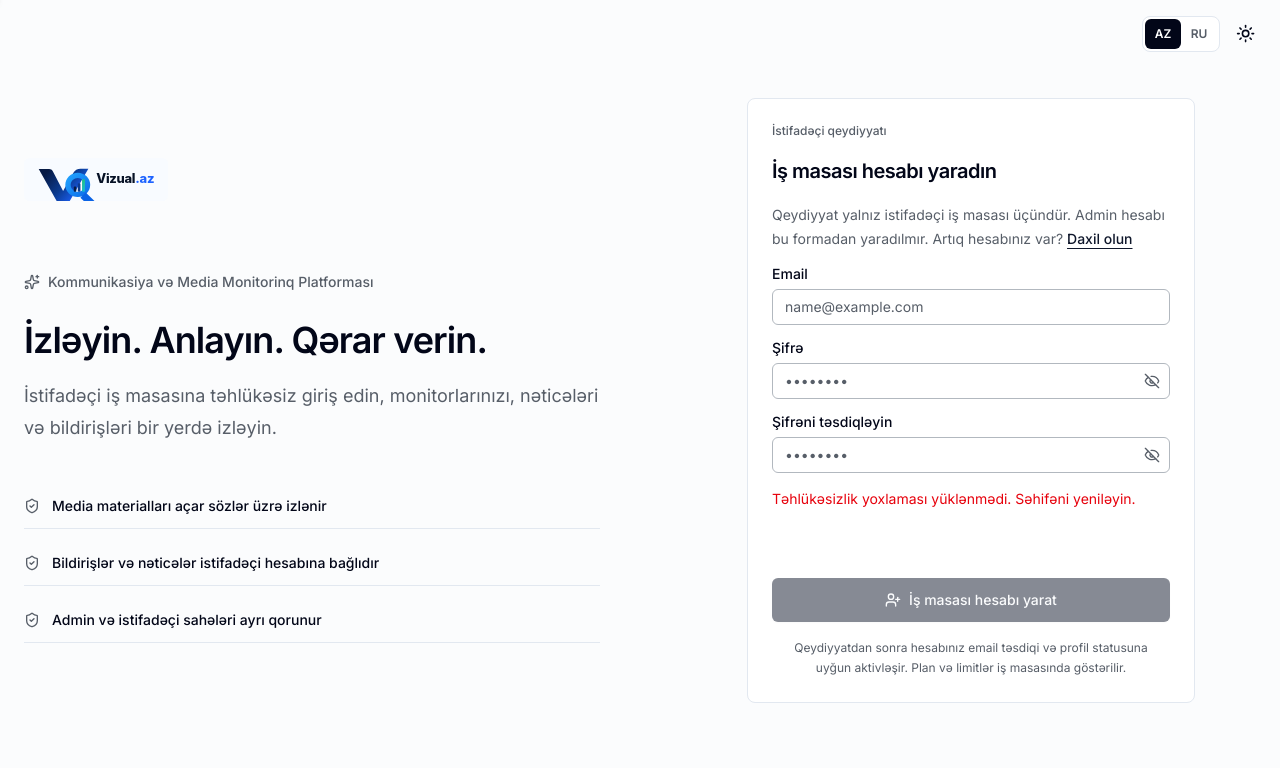
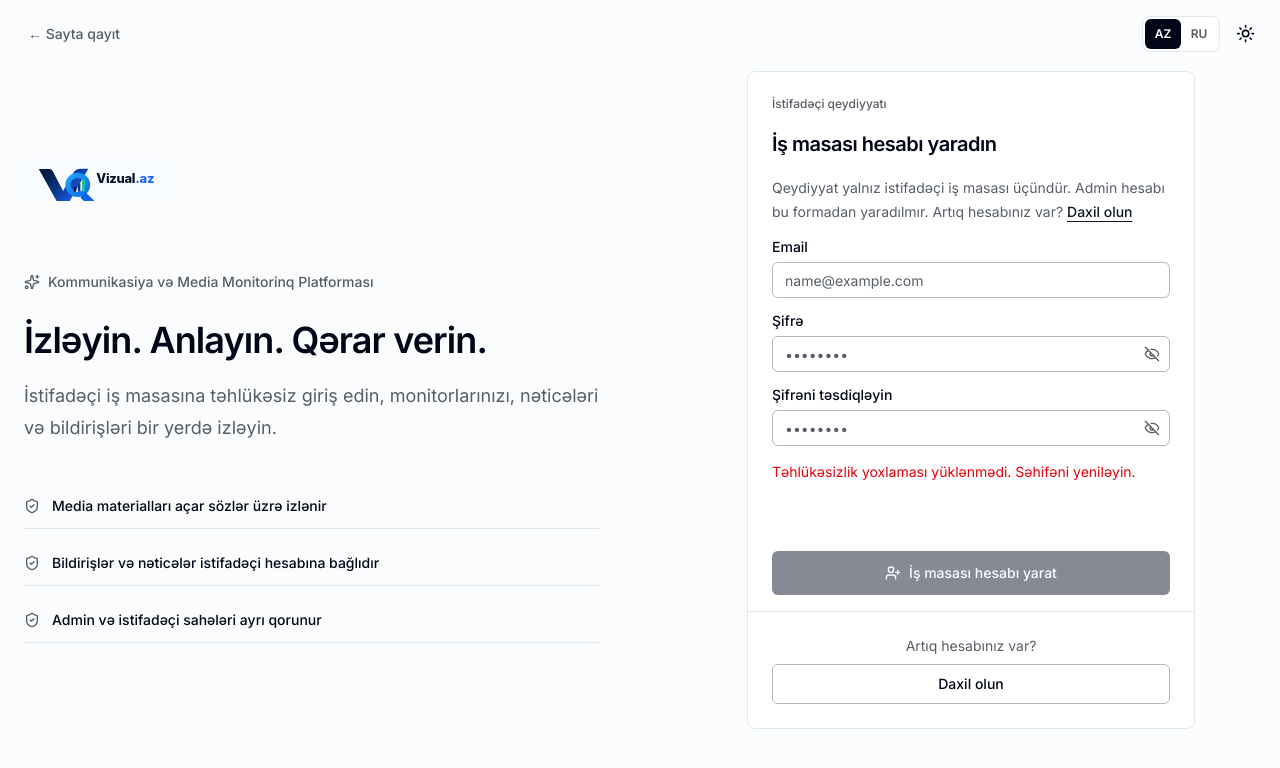
Before and after one commit to chingizseferli-sudo/vizual, a React (Vite) app in the folder apps/web/: page /sign-up in a window 1280 px wide. Shown: the top 768 px of the page. Built offline with nearby package versions, Linux system fonts and the light colour scheme; no server answers; the database is empty.

Commit message:
Auth pages: clear sign-up/sign-in buttons and a back-to-site link
Co-Authored-By: Claude Opus 5.5 <noreply@anthropic.com>
Claude-Session: https://claude.ai/code/session_012p5VBzbVMbrU8ew28Bw2cC

```diff
--- a/apps/web/src/features/auth/auth-layout.tsx
+++ b/apps/web/src/features/auth/auth-layout.tsx
@@ -15,6 +15,10 @@ export function AuthLayout({ children }: AuthLayoutProps) {
 
   return (
     <main className='relative min-h-svh bg-muted/30 text-foreground'>
+      <Link
+        to='/'
+        className='absolute top-4 left-4 z-10 inline-flex h-9 items-center rounded-md px-3 text-sm font-medium text-muted-foreground hover:bg-muted hover:text-foreground'
+      >{t("← Sayta qayıt")}</Link>
       <div className='absolute top-4 right-4 z-10 flex items-center gap-2'>
         <LanguageSwitcher />
         <ThemeSwitch />
@@ -61,7 +65,7 @@ export function AuthLayout({ children }: AuthLayoutProps) {
 
         <section className='flex min-h-[calc(100svh-3rem)] items-center justify-center lg:min-h-0'>
           <div className='w-full max-w-md'>
-            <div className='mb-6 flex items-center justify-center gap-3 lg:hidden'>
+            <Link to='/' className='mb-6 flex items-center justify-center gap-3 lg:hidden'>
               <BrandMark
                 logoUrl={logoUrl}
                 iconUrl={iconUrl}
@@ -74,7 +78,7 @@ export function AuthLayout({ children }: AuthLayoutProps) {
                 <div className='font-semibold text-foreground'>{siteName}</div>
                 <div className='text-xs text-muted-foreground'>{t("İstifadəçi girişi")}</div>
               </div>
-            </div>
+            </Link>
             {children}
           </div>
         </section>
--- a/apps/web/src/features/auth/sign-in/index.tsx
+++ b/apps/web/src/features/auth/sign-in/index.tsx
@@ -124,6 +124,13 @@ export function SignIn({ mode = 'customer', redirectTo }: SignInProps) {
         <CardContent>
           <UserAuthForm redirectTo={redirectTo} mode='customer' />
         </CardContent>
+        <CardFooter className='flex-col gap-2 border-t pt-4'>
+          <p className='text-sm text-muted-foreground'>{t("Hesabınız yoxdur?")}</p>
+          <Link
+            to='/sign-up'
+            className='inline-flex h-10 w-full items-center justify-center rounded-md border border-input bg-background text-sm font-medium text-foreground transition-colors hover:bg-muted'
+          >{t("Qeydiyyatdan keçin")}</Link>
+        </CardFooter>
       </Card>
     </AuthLayout>
   )
--- a/apps/web/src/features/auth/sign-up/index.tsx
+++ b/apps/web/src/features/auth/sign-up/index.tsx
@@ -28,8 +28,12 @@ export function SignUp() {
         <CardContent>
           <SignUpForm />
         </CardContent>
-        <CardFooter>
-          <p className='px-2 text-center text-xs leading-5 text-muted-foreground'>{t("Qeydiyyatdan sonra hesabınız email təsdiqi və profil statusuna uyğun aktivləşir. Plan və limitlər iş masasında göstərilir.")}</p>
+        <CardFooter className='flex-col gap-2 border-t pt-4'>
+          <p className='text-sm text-muted-foreground'>{t("Artıq hesabınız var?")}</p>
+          <Link
+            to='/sign-in'
+            className='inline-flex h-10 w-full items-center justify-center rounded-md border border-input bg-background text-sm font-medium text-foreground transition-colors hover:bg-muted'
+          >{t("Daxil olun")}</Link>
         </CardFooter>
       </Card>
     </AuthLayout>
```
Also changed, not shown: apps/web/src/locales/ru.json.
